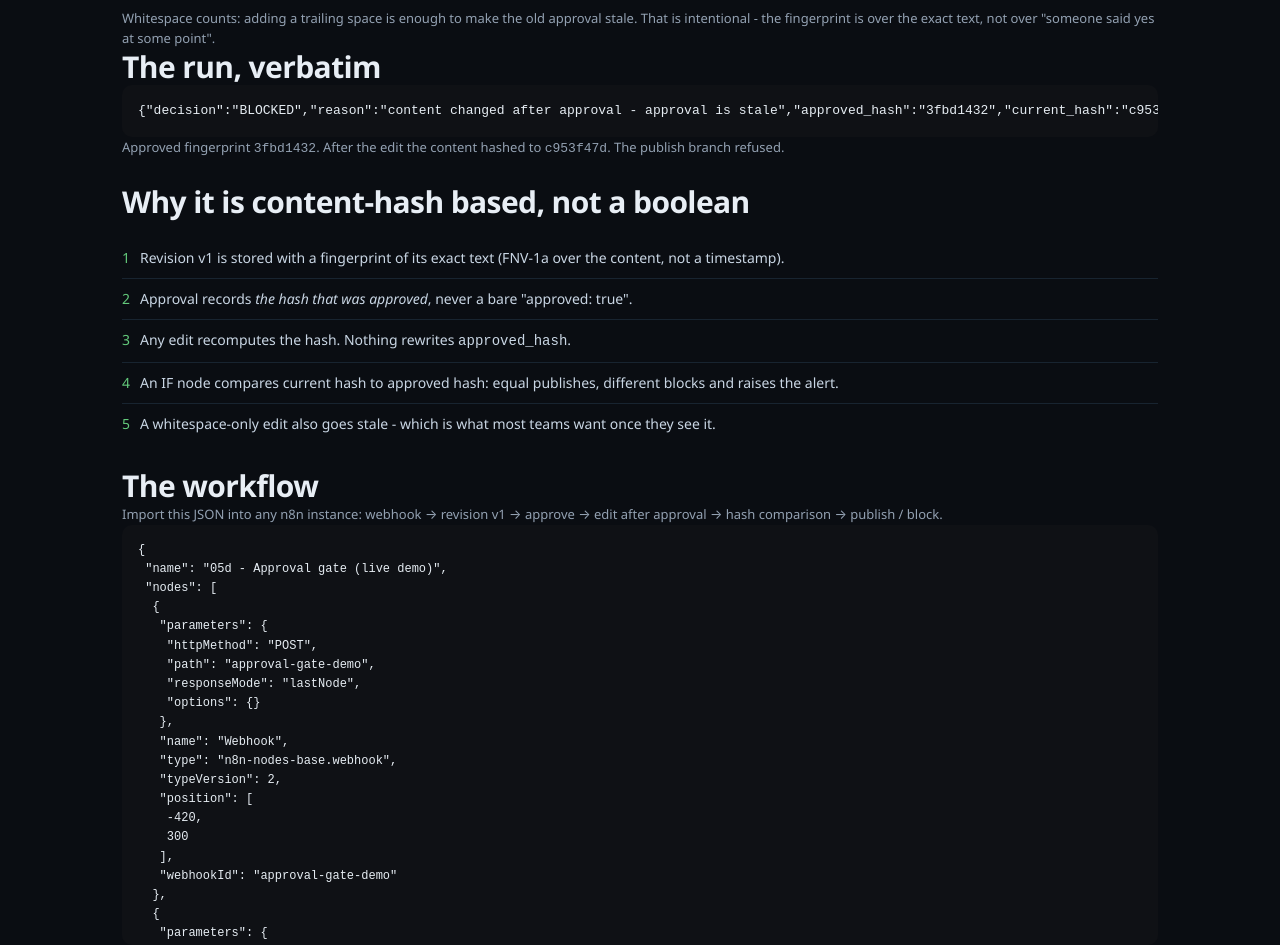
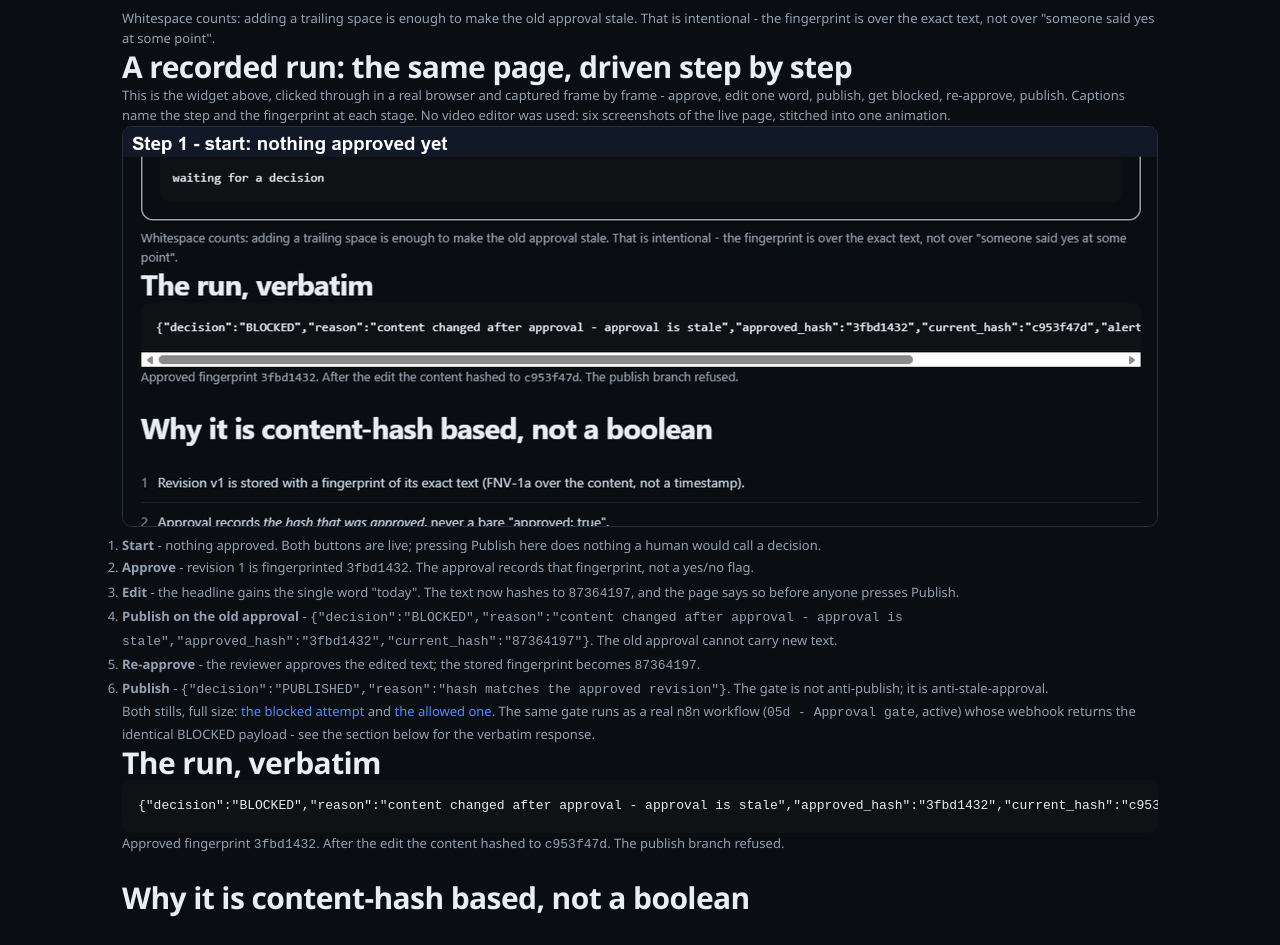
Before and after one commit to fejzadenis/leadflow, a plain HTML site: page approval-gate-demo.html in a window 1280 px wide. Shown: the part 923-1868 px from the top of the page. Drawn offline with Linux system fonts and the light colour scheme.

Commit message:
approval gate demo: add a recorded run - six frames of the real page (approve, edit, blocked, re-approve, published) since a written claim is not a recording

```diff
--- a/approval-gate-demo.html
+++ b/approval-gate-demo.html
@@ -79,6 +79,18 @@
   paint();
 })();
 </script>
+<h2>A recorded run: the same page, driven step by step</h2>
+<p class="muted small">This is the widget above, clicked through in a real browser and captured frame by frame - approve, edit one word, publish, get blocked, re-approve, publish. Captions name the step and the fingerprint at each stage. No video editor was used: six screenshots of the live page, stitched into one animation.</p>
+<p><img src="assets/approval-gate-demo.gif" alt="Six-frame recording: approve, edit, publish blocked, re-approve, publish allowed" style="max-width:100%;border:1px solid #263041;border-radius:10px"></p>
+<ol class="muted small" style="line-height:1.7">
+<li><strong>Start</strong> - nothing approved. Both buttons are live; pressing Publish here does nothing a human would call a decision.</li>
+<li><strong>Approve</strong> - revision 1 is fingerprinted <code>3fbd1432</code>. The approval records that fingerprint, not a yes/no flag.</li>
+<li><strong>Edit</strong> - the headline gains the single word "today". The text now hashes to <code>87364197</code>, and the page says so before anyone presses Publish.</li>
+<li><strong>Publish on the old approval</strong> - <code>{"decision":"BLOCKED","reason":"content changed after approval - approval is stale","approved_hash":"3fbd1432","current_hash":"87364197"}</code>. The old approval cannot carry new text.</li>
+<li><strong>Re-approve</strong> - the reviewer approves the edited text; the stored fingerprint becomes <code>87364197</code>.</li>
+<li><strong>Publish</strong> - <code>{"decision":"PUBLISHED","reason":"hash matches the approved revision"}</code>. The gate is not anti-publish; it is anti-stale-approval.</li>
+</ol>
+<p class="muted small">Both stills, full size: <a href="assets/approval-gate-blocked.png">the blocked attempt</a> and <a href="assets/approval-gate-published.png">the allowed one</a>. The same gate runs as a real n8n workflow (<code>05d - Approval gate</code>, active) whose webhook returns the identical BLOCKED payload - see the section below for the verbatim response.</p>
 <h2>The run, verbatim</h2>
 <pre style="background:#0f1115;color:#e6edf3;padding:16px;border-radius:10px;overflow-x:auto;font-size:13px">{"decision":"BLOCKED","reason":"content changed after approval - approval is stale","approved_hash":"3fbd1432","current_hash":"c953f47d","alert":"slack/email alert would fire here"}</pre>
 <p class="muted small">Approved fingerprint <code>3fbd1432</code>. After the edit the content hashed to <code>c953f47d</code>. The publish branch refused.</p>
```
Also changed, not shown: assets/approval-gate-blocked.png (added), assets/approval-gate-demo.gif (added), assets/approval-gate-published.png (added).
